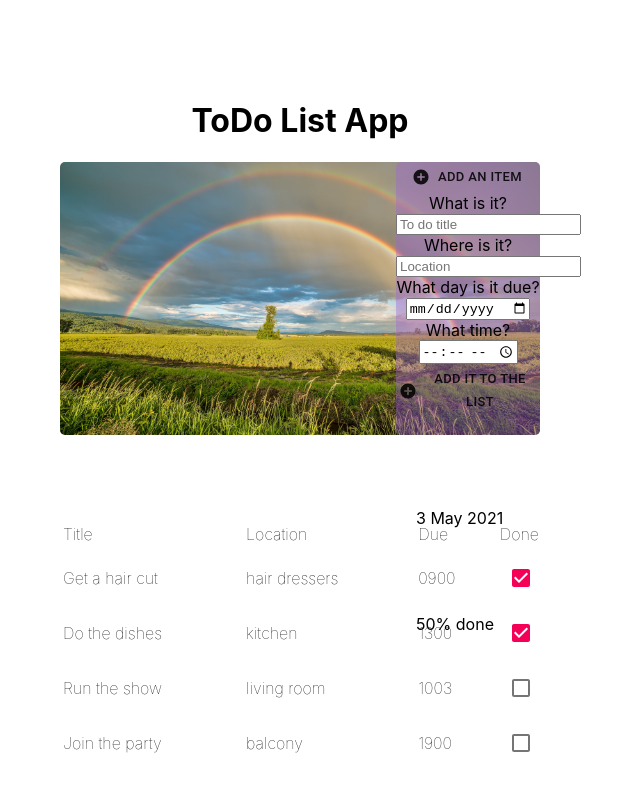
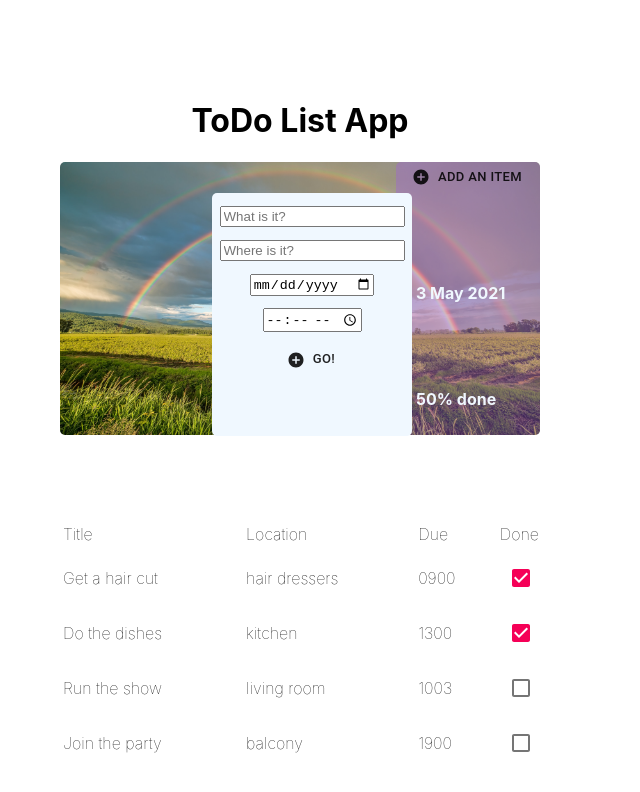
Before and after one commit to indisaurusrex/todo-react, a React (Create React App) app: page / in a window 1280 px wide. Both pictures are taken after a click on the button "ADD AN ITEM". Shown: the top 792 px of the page, without its empty margins (388-1028 px from the left). Built offline with nearby package versions, Linux system fonts and the light colour scheme.

Commit message:
Make the background of the add new todo page opaque and centeterd on image

```diff
--- a/src/App.css
+++ b/src/App.css
@@ -47,6 +47,8 @@ body {
   position: absolute;
   margin-top: 180px;
   margin-left: 20px;
+  color: aliceblue;
+  font-weight: bolder;
 }
 
 .date-in-header {
@@ -54,6 +56,8 @@ body {
   position: absolute;
   margin-top: 90px;
   margin-left: 20px;
+  color: aliceblue;
+  font-weight: bolder;
 }
 
 .todo-list {
@@ -85,3 +89,16 @@ table {
 .add-appointment .card-body {
   display: none;
 }
+
+#add-todo-card {
+  position: fixed;
+  width: 200px;
+  height: 243px;
+  background-color: aliceblue;
+  border-radius: 5px;
+  left: 600px;
+}
+
+.form-row {
+  padding-top: 12px;
+}
--- a/src/components/AddNewTodo.js
+++ b/src/components/AddNewTodo.js
@@ -48,7 +48,7 @@ class AddNewTodo extends React.Component {
 
   render() {
     return (
-      <div id="add-new-todo" className="flex-item">
+      <div>
         <div
           className={
             "card textcenter mt-3 " +
@@ -63,22 +63,22 @@ class AddNewTodo extends React.Component {
             Add an item
           </Button>
 
-          <div className="card-body">
+          <div className="card-body" id="add-todo-card">
             <form id="aptForm" noValidate onSubmit={this.handleAdd}>
               <div className="form-group form-row">
-                <label
+                {/* <label
                   className="col-md-2 col-form-label text-md-right"
                   htmlFor="title"
                   readOnly
                 >
                   What is it?
-                </label>
+                </label> */}
                 <div className="col-md-10">
                   <input
                     type="text"
                     className="form-control"
                     name="title"
-                    placeholder="To do title"
+                    placeholder="What is it?"
                     value={this.state.title}
                     onChange={this.handleChange}
                   />
@@ -86,18 +86,18 @@ class AddNewTodo extends React.Component {
               </div>
 
               <div className="form-group form-row">
-                <label
+                {/* <label
                   className="col-md-2 col-form-label text-md-right"
                   htmlFor="location"
                 >
                   Where is it?
-                </label>
+                </label> */}
                 <div className="col-md-10">
                   <input
                     type="text"
                     className="form-control"
                     name="location"
-                    placeholder="Location"
+                    placeholder="Where is it?"
                     value={this.state.location}
                     onChange={this.handleChange}
                   />
@@ -105,12 +105,12 @@ class AddNewTodo extends React.Component {
               </div>
 
               <div className="form-group form-row">
-                <label
+                {/* <label
                   className="col-md-2 col-form-label text-md-right"
                   htmlFor="dueDate"
                 >
                   What day is it due?
-                </label>
+                </label> */}
                 <div className="col-md-4">
                   <input
                     type="date"
@@ -121,13 +121,13 @@ class AddNewTodo extends React.Component {
                     onChange={this.handleChange}
                   />
                 </div>
-                <label
+                {/* <label
                   className="col-md-2 col-form-label text-md-right"
                   htmlFor="dueTime"
                 >
                   What time?
-                </label>
-                <div className="col-md-4">
+                </label> */}
+                <div className="col-md-4 form-row">
                   <input
                     type="time"
                     className="form-control"
@@ -146,7 +146,7 @@ class AddNewTodo extends React.Component {
                     size="small"
                     startIcon={<AddCircleIcon />}
                   >
-                    Add it to the list
+                    Go!
                   </Button>
                 </div>
               </div>
--- a/src/components/Progress.js
+++ b/src/components/Progress.js
@@ -1,5 +1,4 @@
 import React from 'react';
-
 class Progress extends React.Component {
     render() {
       return (
```
